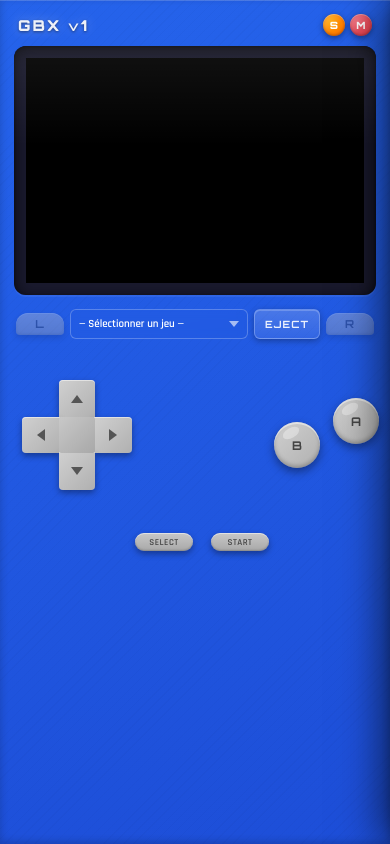
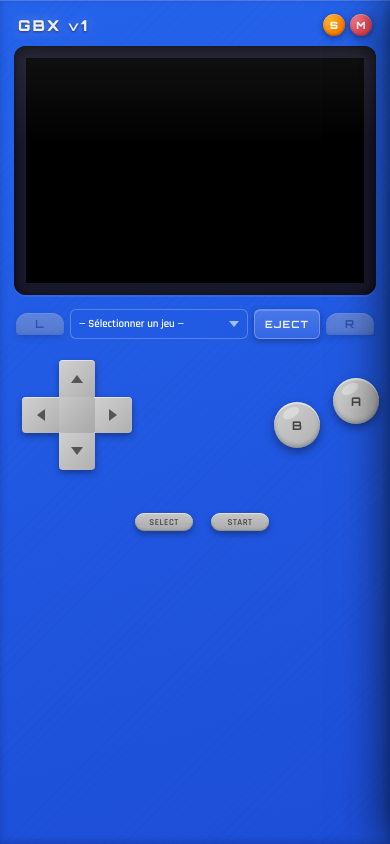
Before and after one commit to gbxemulator/Gbx, a plain HTML site: page index.html in a window 390 px wide. Drawn offline with nearby package versions, Linux system fonts and the light colour scheme; no server answers.

Commit message:
Update style.css

```diff
--- a/css/style.css
+++ b/css/style.css
@@ -1197,7 +1197,7 @@ select.form-input option { background: #0d1117; }
     /* D-PAD — même proportions que PC */
     #dpad {
         width: 110px; height: 110px;
-        margin-top: 27px;
+        margin-top: 7px;
         margin-right: 8px;
         margin-left: 0;
     }
@@ -1209,7 +1209,7 @@ select.form-input option { background: #0d1117; }
     .ab-btn { width: 46px; height: 46px; font-size: 12px; }
     #ab-buttons {
         width: 105px; height: 80px;
-        margin-top: 35px;
+        margin-top: 15px;
         margin-left: -10px;
     }
     #btn-b { bottom: 0; left: 0; }
@@ -1221,7 +1221,7 @@ select.form-input option { background: #0d1117; }
         justify-content: flex-end;
     }
     #start-select {
-        margin-top: 180px;
+        margin-top: 160px;
         margin-right: -10px;
         left: -15px;
     }
```
